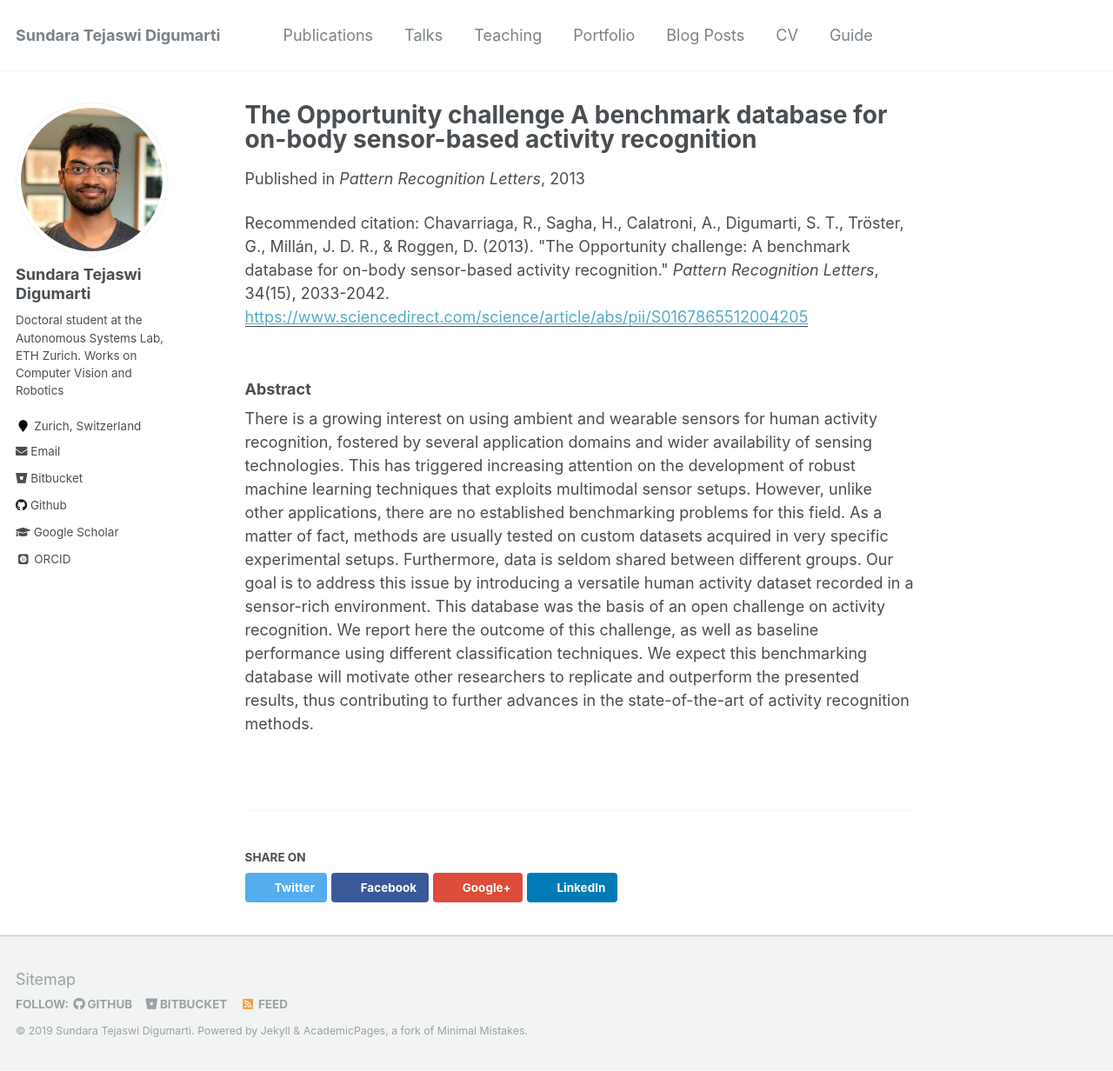
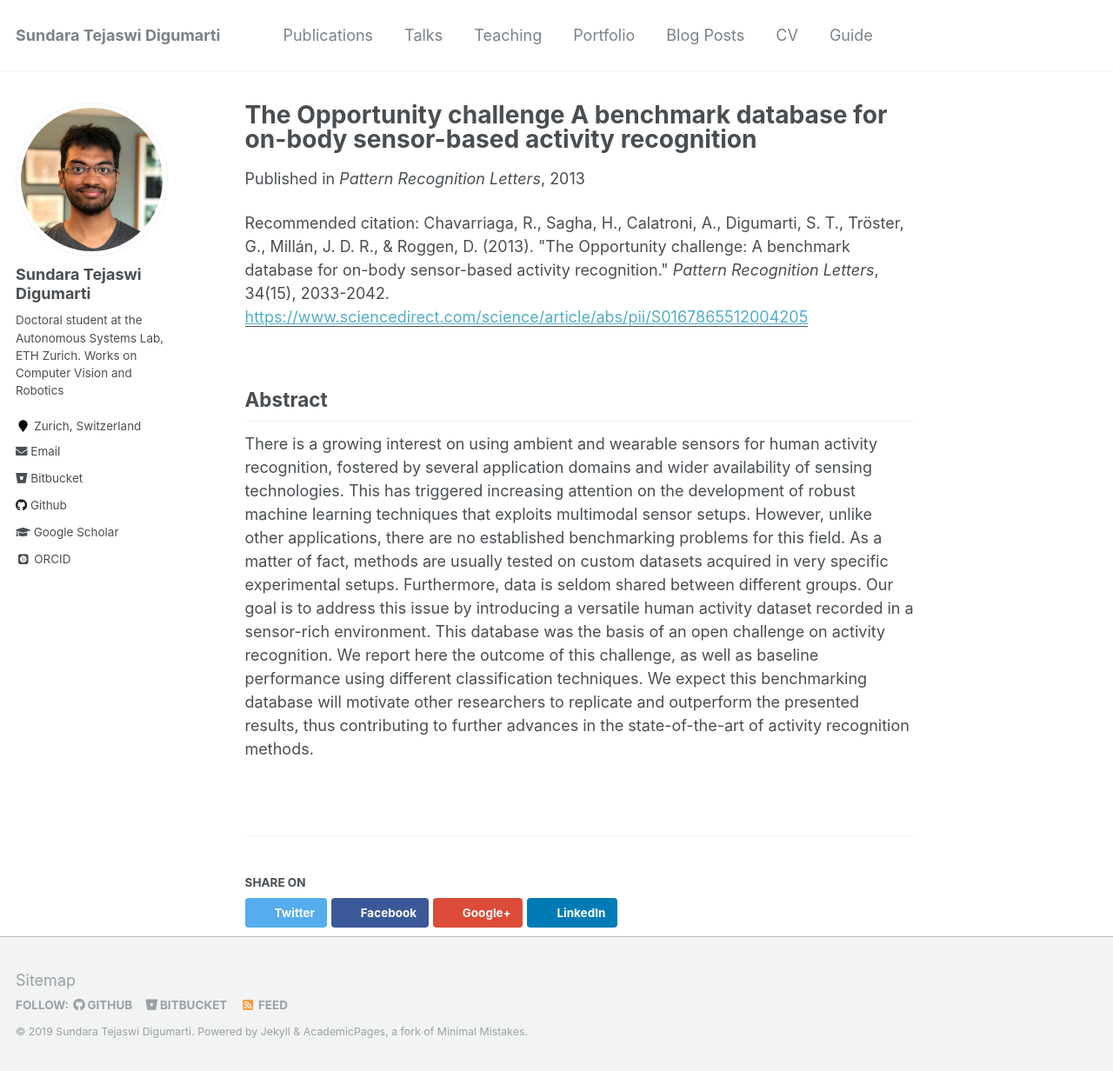
Before and after one commit to tejaswid/tejaswid.github.io, a Jekyll site: the page built from _publications/2013-11-01-The-Opportunity-challenge.md, in a window 1280 px wide and 1232 px high. Shown: the whole window at 87% size. Built offline with Jekyll 4.4.1, drawn with Linux system fonts in a browser that asks for light colours; some web fonts are replaced.

```diff
--- a/_publications/2013-11-01-The-Opportunity-challenge.md
+++ b/_publications/2013-11-01-The-Opportunity-challenge.md
@@ -2,7 +2,7 @@
 title: "The Opportunity challenge A benchmark database for on-body sensor-based activity recognition"
 collection: publications
 permalink: /publication/2013-11-01-The-Opportunity-challenge
-excerpt: '###Abstract
+excerpt: '**Abstract** <\br>
 There is a growing interest on using ambient and wearable sensors for human activity recognition, fostered by several application domains and wider availability of sensing technologies. This has triggered increasing attention on the development of robust machine learning techniques that exploits multimodal sensor setups. However, unlike other applications, there are no established benchmarking problems for this field. As a matter of fact, methods are usually tested on custom datasets acquired in very specific experimental setups. Furthermore, data is seldom shared between different groups. Our goal is to address this issue by introducing a versatile human activity dataset recorded in a sensor-rich environment. This database was the basis of an open challenge on activity recognition. We report here the outcome of this challenge, as well as baseline performance using different classification techniques. We expect this benchmarking database will motivate other researchers to replicate and outperform the presented results, thus contributing to further advances in the state-of-the-art of activity recognition methods.'
 date: 2013-11-01
 venue: 'Pattern Recognition Letters'
@@ -10,5 +10,5 @@ paperurl: 'https://www.sciencedirect.com/science/article/abs/pii/S01678655120042
 citation: 'Chavarriaga, R., Sagha, H., Calatroni, A., Digumarti, S. T., Tröster, G., Millán, J. D. R., & Roggen, D. (2013). &quot;The Opportunity challenge: A benchmark database for on-body sensor-based activity recognition.&quot; <i>Pattern Recognition Letters</i>, 34(15), 2033-2042.'
 
 ---
-### Abstract
+## Abstract
 There is a growing interest on using ambient and wearable sensors for human activity recognition, fostered by several application domains and wider availability of sensing technologies. This has triggered increasing attention on the development of robust machine learning techniques that exploits multimodal sensor setups. However, unlike other applications, there are no established benchmarking problems for this field. As a matter of fact, methods are usually tested on custom datasets acquired in very specific experimental setups. Furthermore, data is seldom shared between different groups. Our goal is to address this issue by introducing a versatile human activity dataset recorded in a sensor-rich environment. This database was the basis of an open challenge on activity recognition. We report here the outcome of this challenge, as well as baseline performance using different classification techniques. We expect this benchmarking database will motivate other researchers to replicate and outperform the presented results, thus contributing to further advances in the state-of-the-art of activity recognition methods.
```
